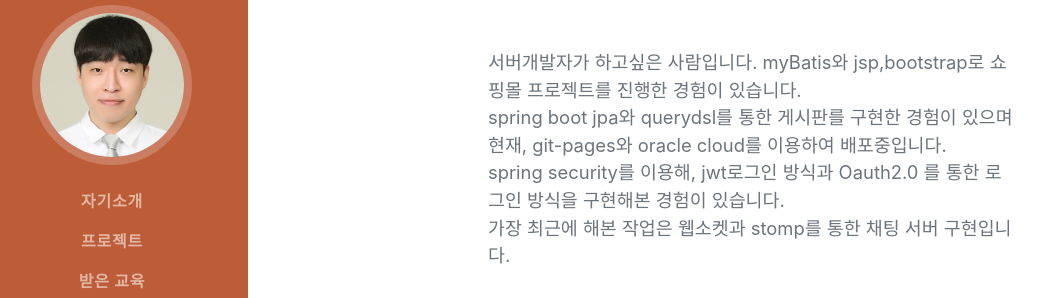
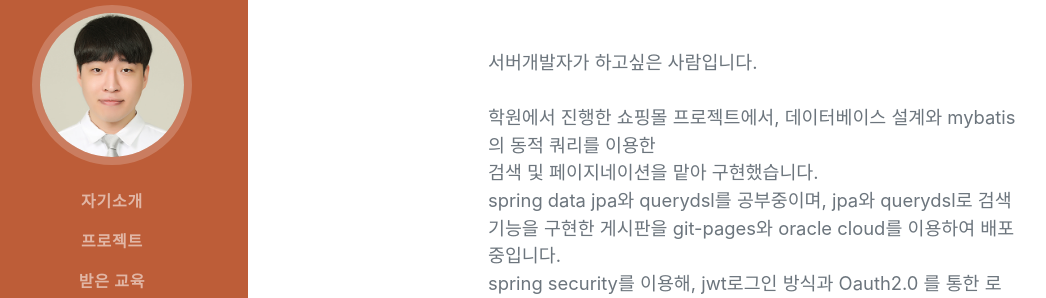
Before and after one commit to cvcvcx/cvcvcx.github.io, a plain HTML site: page index.html in a window 1280 px wide. Shown: the part 211-509 px from the top of the page, without its empty margins (24-1070 px from the left). Drawn offline with nearby package versions, Linux system fonts and the light colour scheme; a web font is replaced by a local one.

Commit message:
[update] 자기소개 문구 수정2

```diff
--- a/index.html
+++ b/index.html
@@ -52,15 +52,18 @@
                     이메일 : <a href="mailto:cvcvcx9@gmail.com">cvcvcx9@gmail.com</a>
                 </div>
                 <p class="lead mb-5">
-                    서버개발자가 하고싶은 사람입니다. myBatis와 jsp,bootstrap로 쇼핑몰 프로젝트를 진행한 경험이 있습니다.
+                    서버개발자가 하고싶은 사람입니다.
                     <br/>
-                     spring boot jpa와 querydsl를 통한 게시판를 구현한 경험이 있으며
-                     <br/>
-                     현재, git-pages와 oracle cloud를 이용하여 배포중입니다.
+                    <br/>
+                    학원에서 진행한 쇼핑몰 프로젝트에서, 데이터베이스 설계와 mybatis의 동적 쿼리를 이용한
+                    <br/>
+                     검색 및 페이지네이션을 맡아 구현했습니다.
+                    <br/>
+                     spring data jpa와 querydsl를 공부중이며, jpa와 querydsl로 검색기능을 구현한 게시판을 git-pages와 oracle cloud를 이용하여 배포중입니다.
                     <br />
                      spring security를 이용해, jwt로그인 방식과 Oauth2.0 를 통한 로그인 방식을 구현해본 경험이 있습니다.
                     <br/>
-                    가장 최근에 해본 작업은 웹소켓과 stomp를 통한 채팅 서버 구현입니다.
+                    가장 최근에 해본 작업은 웹소켓과 stomp를 통한 실시간 채팅 서버 구현입니다.
                 </p>
                 <div class="social-icons">
                     <a class="social-icon" href="https://github.com/cvcvcx"><i class="fab fa-github"></i></a>
```
